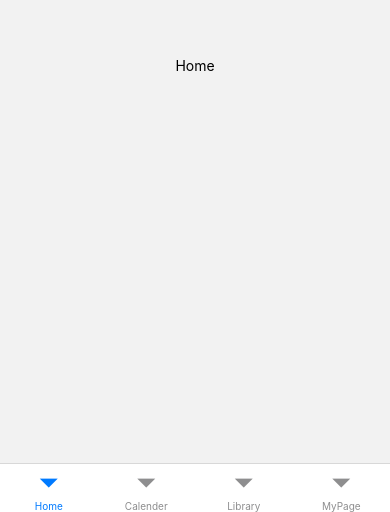
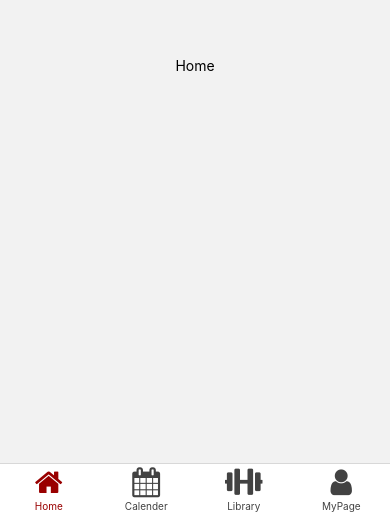
Before and after one commit to ahn0min/RN_calendar, a React Native app: screen / in a window 390 px wide. Shown: the part 332-844 px from the top of the page. Built offline with nearby package versions, Linux system fonts and the light colour scheme.

Commit message:
Feat: focus된 아이콘과 font의 color를 다르게 적용

```diff
--- a/src/components/common/BottomNavigator.tsx
+++ b/src/components/common/BottomNavigator.tsx
@@ -1,31 +1,48 @@
 import 'react-native';
+import type {FunctionComponent} from 'react';
 import React from 'react';
 import {createBottomTabNavigator} from '@react-navigation/bottom-tabs';
+
+import type {GetIconFunction} from './Icons';
+import Icons from './Icons';
 import HomeScreen from '../../screens/HomeScreen';
 import CalenderScreen from '../../screens/CalenderScreen';
 import MyPageScreen from '../../screens/MyPageScreen';
 import LibraryScreen from '../../screens/LibraryScreen';
+import colors from '../../styles/colors';
 
-const Tab = createBottomTabNavigator();
+const BottomTap = createBottomTabNavigator();
 
 const screenRoutes = {
-  Home: HomeScreen,
-  Calender: CalenderScreen,
-  Library: LibraryScreen,
-  MyPage: MyPageScreen,
-};
+  Home: [HomeScreen, Icons.Home],
+  Calender: [CalenderScreen, Icons.Calendar],
+  Library: [LibraryScreen, Icons.Dumbbell],
+  MyPage: [MyPageScreen, Icons.User],
+} as {[key: string]: [FunctionComponent, GetIconFunction]};
+
+const INITIAL_ROUTE_NAME = 'Home';
 
 function BottomNavigator() {
   return (
-    <Tab.Navigator
-      initialRouteName="Home"
+    <BottomTap.Navigator
+      initialRouteName={INITIAL_ROUTE_NAME}
       screenOptions={{
         headerShown: false,
+        tabBarActiveTintColor: colors.icons.red,
+        tabBarInactiveTintColor: colors.icons.gray,
       }}>
-      {Object.entries(screenRoutes).map(([name, component]) => (
-        <Tab.Screen key={name} name={name} component={component} />
+      {Object.entries(screenRoutes).map(([name, [component, icon]]) => (
+        <BottomTap.Screen
+          key={name}
+          name={name}
+          component={component}
+          options={{
+            tabBarIcon: ({focused}) =>
+              focused ? icon(colors.icons.red) : icon(colors.icons.gray),
+          }}
+        />
       ))}
-    </Tab.Navigator>
+    </BottomTap.Navigator>
   );
 }
 
--- /dev/null
+++ b/src/components/common/Icons/index.tsx
@@ -0,0 +1,21 @@
+import FontAwesomeIcon from 'react-native-vector-icons/FontAwesome';
+import FontAwesome5Icon from 'react-native-vector-icons/FontAwesome5';
+
+export type GetIconFunction = (color: string) => JSX.Element;
+
+const Icons = {
+  Home: (color: string) => (
+    <FontAwesomeIcon name="home" size={30} color={color} />
+  ),
+  Calendar: (color: string) => (
+    <FontAwesomeIcon name="calendar" size={30} color={color} />
+  ),
+  Dumbbell: (color: string) => (
+    <FontAwesome5Icon name="dumbbell" size={30} color={color} />
+  ),
+  User: (color: string) => (
+    <FontAwesomeIcon name="user" size={30} color={color} />
+  ),
+} as {[key: string]: GetIconFunction};
+
+export default Icons;
--- /dev/null
+++ b/src/styles/colors.ts
@@ -0,0 +1,8 @@
+const colors = {
+  icons: {
+    red: '#900',
+    gray: '#424242',
+  },
+} as const;
+
+export default colors;
```
Also changed, not shown: 2 other files (tests, documents, lock files or other folders).
